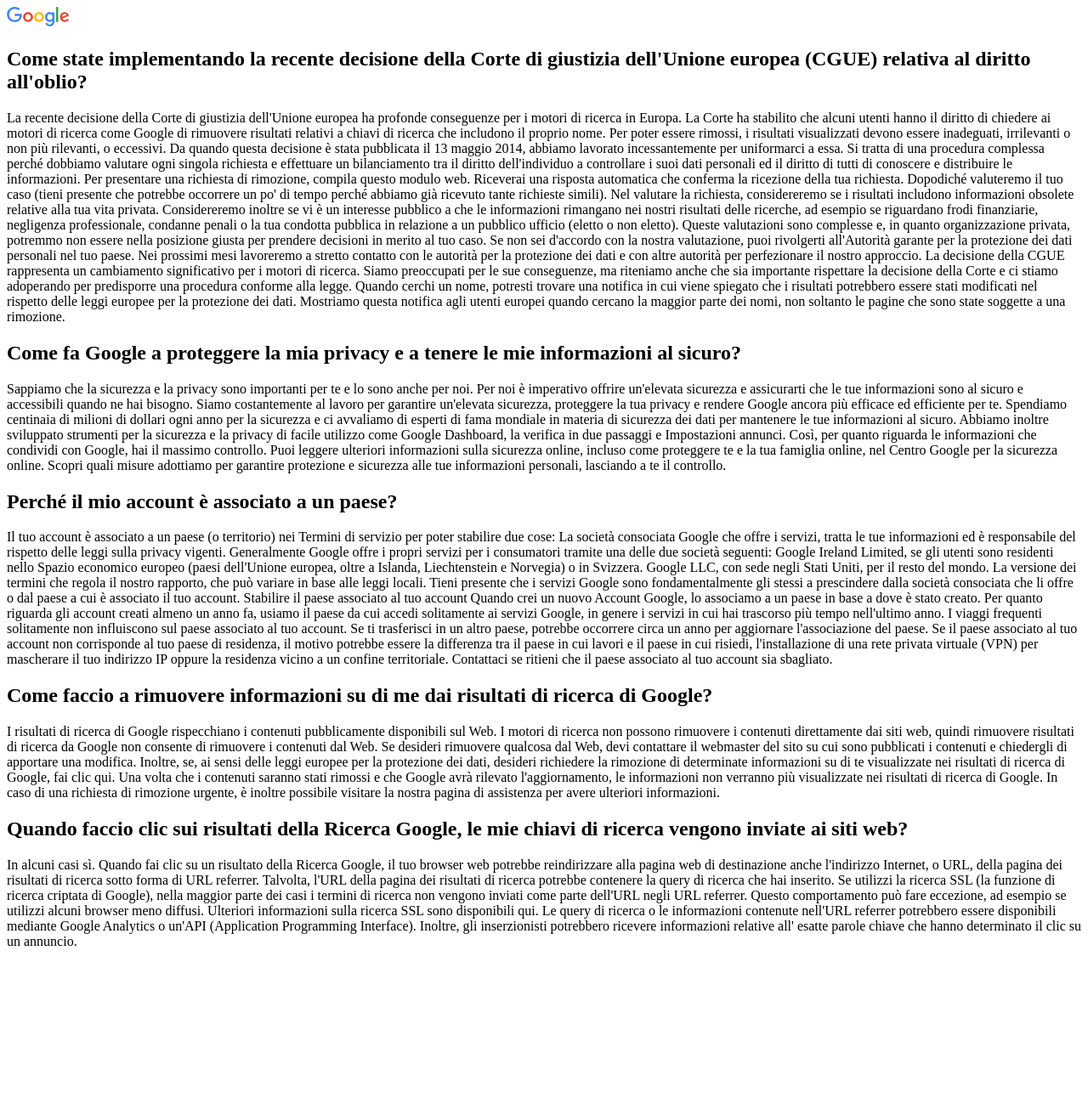
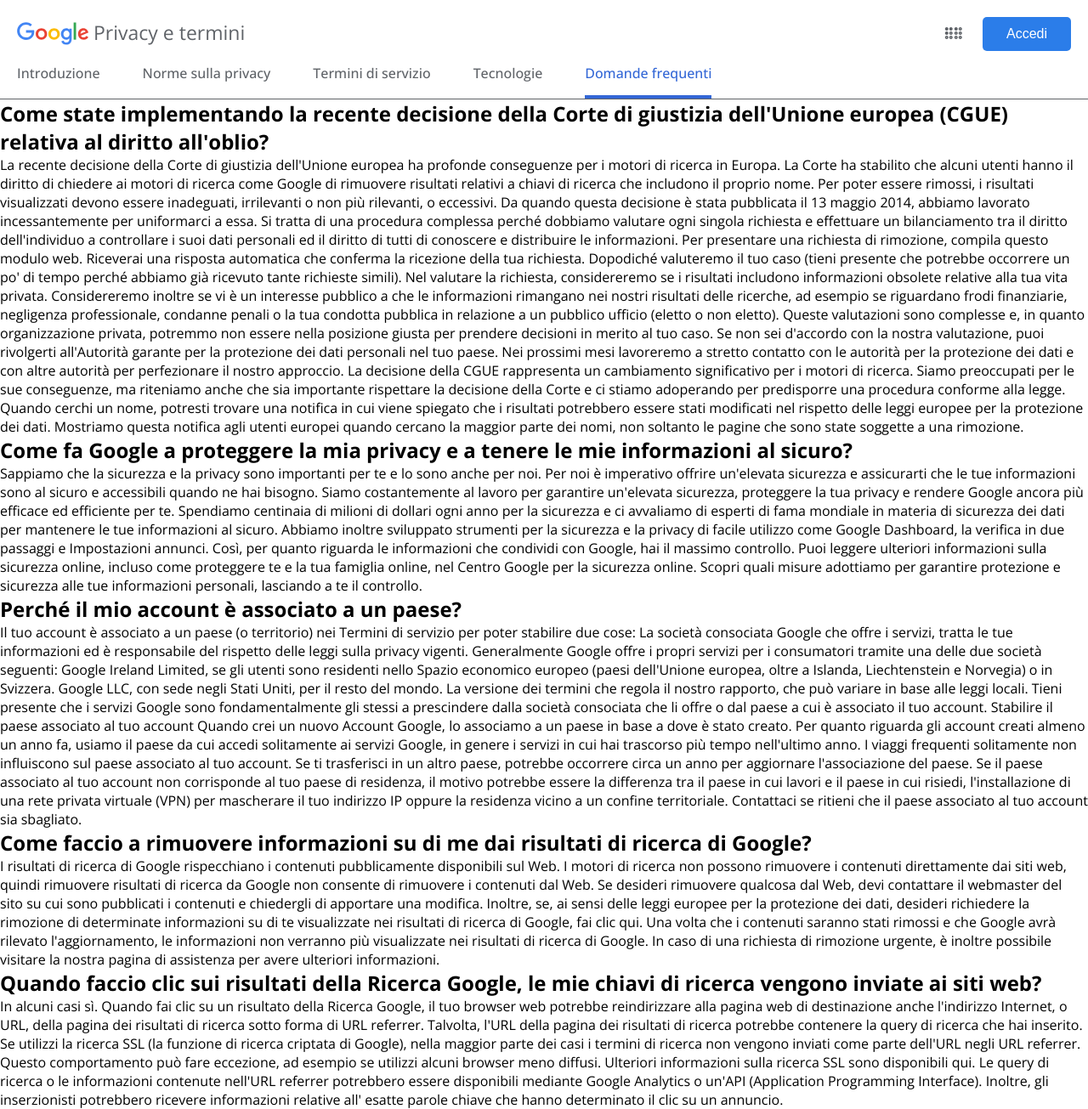
Before and after one commit to touros91/php-google-faq, a PHP site: page / in a window 1280 px wide. Shown: the whole page at 85% size. Before the commit the page ends 1113 px from the top, so only its background shows below. Run offline with PHP 8.4, Linux system fonts and the light colour scheme.

Commit message:
Aggiunto header completo di stile

```diff
--- a/index.php
+++ b/index.php
@@ -57,14 +57,40 @@ $faq = [
     <meta charset="UTF-8">
     <meta http-equiv="X-UA-Compatible" content="IE=edge">
     <meta name="viewport" content="width=device-width, initial-scale=1.0">
+    <link rel="stylesheet" href="style/style.css">
+    <!-- Font Awesome -->
+    <link rel="stylesheet" href="https://cdnjs.cloudflare.com/ajax/libs/font-awesome/6.0.0-beta2/css/all.min.css" integrity="sha512-YWzhKL2whUzgiheMoBFwW8CKV4qpHQAEuvilg9FAn5VJUDwKZZxkJNuGM4XkWuk94WCrrwslk8yWNGmY1EduTA==" crossorigin="anonymous" referrerpolicy="no-referrer" />
+    <!-- Google Font -->
+    <link rel="preconnect" href="https://fonts.googleapis.com">
+    <link rel="preconnect" href="https://fonts.gstatic.com" crossorigin>
+    <link href="https://fonts.googleapis.com/css2?family=Open+Sans:wght@300;400;500;600;700&display=swap" rel="stylesheet">
     <title>Google Faq</title>
 </head>
 <body>
     <header>
-        <div class="logo">
-            <img src="img/googlelogo_clr_74x24px.svg" alt="Google Logo">
-        </div>
+        <section class="header-top">
+            <div class="logo-title">
+                <div class="logo">
+                    <img src="img/googlelogo_clr_74x24px.svg" alt="Google Logo">
+                </div>
+                <h1>Privacy e termini</h1>
+            </div>
+            <div class="app-accedi">
+                <i class="fas fa-braille"></i>
+                <button>Accedi</button>
+            </div>
+        </section>
+        <section class="header-bottom">
+            <ul>
+                <li>Introduzione</li>
+                <li>Norme sulla privacy</li>
+                <li>Termini di servizio</li>
+                <li>Tecnologie</li>
+                <li>Domande frequenti</li>
+            </ul>
+        </section>
     </header>
+
     <main>
         <div>
             <?php foreach($faq as $domande) { ?>
--- a/style/style.css
+++ b/style/style.css
@@ -0,0 +1,75 @@
+/* reset  */
+* {
+    margin: 0;
+    padding: 0;
+    box-sizing: border-box;
+}
+
+/* common  */
+body {
+    font-family: 'Open Sans', sans-serif;
+}
+
+/* header  */
+header {
+    padding: 20px 20px 0px 20px;
+    color: #5F6368;
+    border-bottom: 1px solid #5F6368;
+}
+
+/* header top  */
+.header-top {
+    display: flex;
+    justify-content: space-between;
+    margin-bottom: 15px;
+}
+
+.logo-title {
+    display: flex;
+    width: 300px;
+}
+
+.logo {
+    max-width: 85px;
+}
+.logo img {
+    width: 100%;
+    height: 100%;
+}
+
+h1 {
+    font-size: 23px;
+    font-weight: 400;
+    margin-left: 5px;
+    margin-top: 2px;
+}
+
+.app-accedi button {
+    padding: 11px 28px;
+    font-size: 16px;
+    font-weight: 500;
+    color: white;
+    border-radius: 5px;
+    border: none;
+    background-color: #2B7DE9;
+    margin-left: 20px;
+}
+
+/* header bottom */
+.header-bottom ul {
+    display: flex;
+    list-style: none;
+}
+
+.header-bottom ul li {
+    margin-right: 50px;
+    font-size: 16px;
+    font-weight: 500;
+    cursor: pointer;
+}
+
+.header-bottom ul li:active, .header-bottom ul li:last-child{
+    color: #3367D6;
+    border-bottom: 4px solid #3367D6;
+    padding-bottom: 15px;
+}
```
